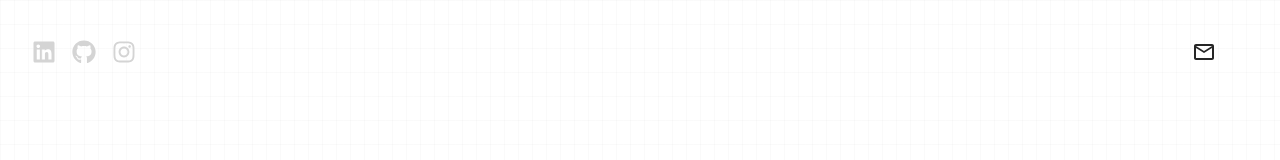
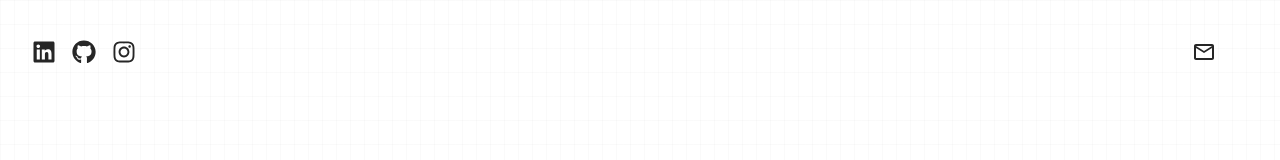
Before and after one commit to mafruhamanal/frontend-app, a React (Create React App) app in the folder client/: page / in a window 1280 px wide. Shown: the top 160 px of the page. Built offline with nearby package versions, Linux system fonts and the light colour scheme.

Commit message:
style fixes

```diff
--- a/client/src/components/Navbar.js
+++ b/client/src/components/Navbar.js
@@ -7,7 +7,7 @@ import { MdOutlineEmail } from "react-icons/md";
 const Navbar = () => {
   return (
     <nav className="mb-12 flex items-center justify-between py-2 gap-4">
-      <div className="flex flex-shrink-0 text-2xl gap-4 items-center">
+      <div className="flex flex-shrink-0 text-2xl gap-4 items-center text-neutral-800">
         <a href="https://www.linkedin.com/in/mafruhamanal/">
           <FaLinkedin />
         </a>
```
